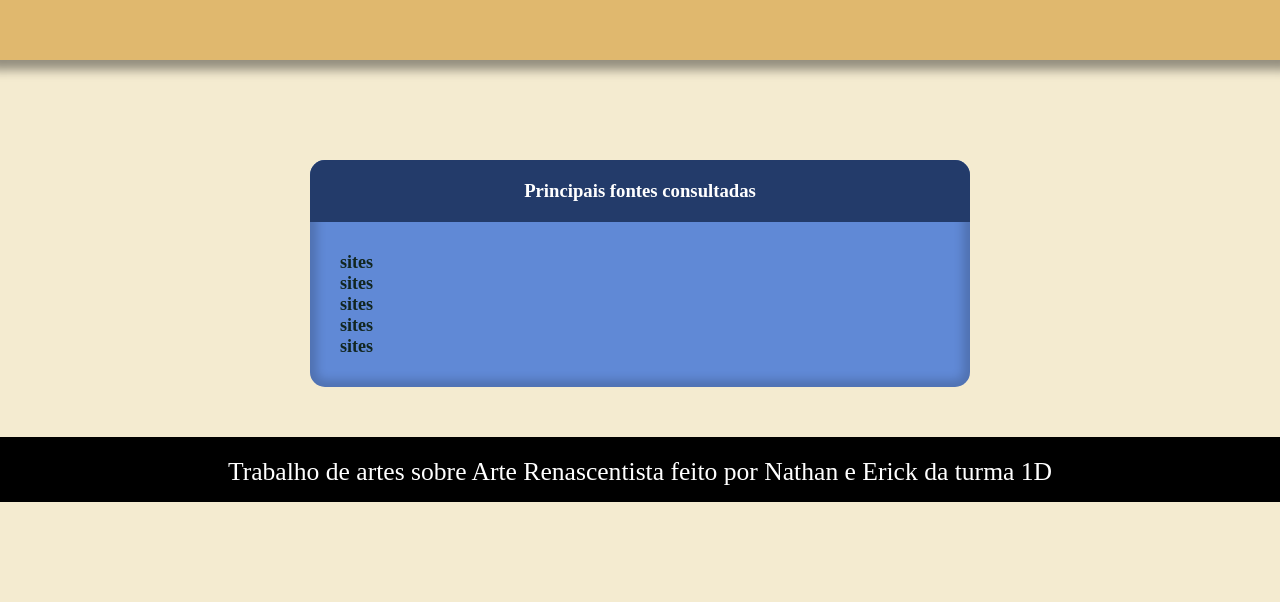
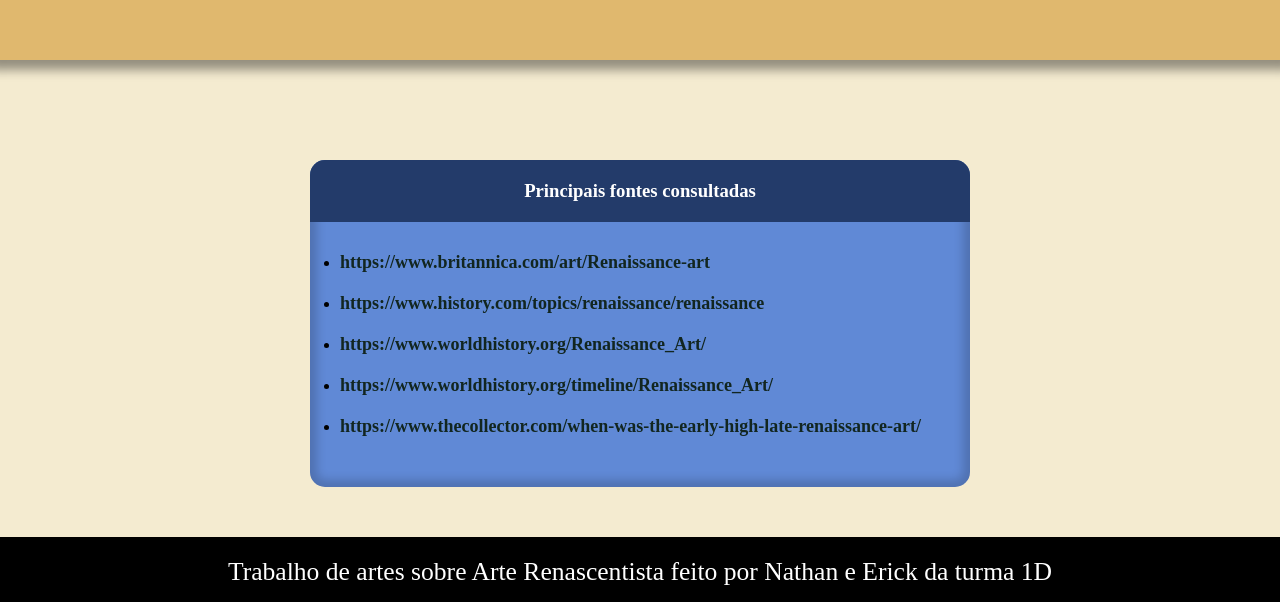
Before and after one commit to ericksousasantana/projeto-renascentista, a plain HTML site: page index.html in a window 1280 px wide. Shown: the part 6596-7198 px from the top of the page. Before the commit the page ends 7098 px from the top, so only its background shows below. Drawn offline with Linux system fonts and the light colour scheme.

Commit message:
links configurados

```diff
--- a/index.html
+++ b/index.html
@@ -52,11 +52,16 @@
     <aside>
         <h3>Principais fontes consultadas</h3>
         <ul>
-            <li><a href="#">sites</a></li>
-            <li><a href="#">sites</a></li>
-            <li><a href="#">sites</a></li>
-            <li><a href="#">sites</a></li>
-            <li><a href="#">sites</a></li>
+            <li><a href="https://www.britannica.com/art/Renaissance-art">https://www.britannica.com/art/Renaissance-art</a></li>
+
+            <li><a href="https://www.history.com/topics/renaissance/renaissance">https://www.history.com/topics/renaissance/renaissance</a></li>
+
+            <li><a href="https://www.worldhistory.org/Renaissance_Art/">https://www.worldhistory.org/Renaissance_Art/</a></li>
+
+            <li><a href="https://www.worldhistory.org/timeline/Renaissance_Art/">https://www.worldhistory.org/timeline/Renaissance_Art/</a></li>
+
+            <li><a href="https://www.thecollector.com/when-was-the-early-high-late-renaissance-art/">https://www.thecollector.com/when-was-the-early-high-late-renaissance-art/</a></li>
+
         </ul>
     </aside>
 
--- a/style.css
+++ b/style.css
@@ -65,8 +65,9 @@ aside h3{
     margin: -30px -30px 30px -30px;
     text-align: center;
 }
-aside ul{
-    list-style: none;
+
+aside li{
+    margin-bottom: 20px;
 }
 aside a{
     text-decoration: none;
```
